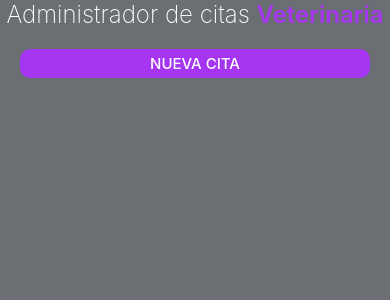
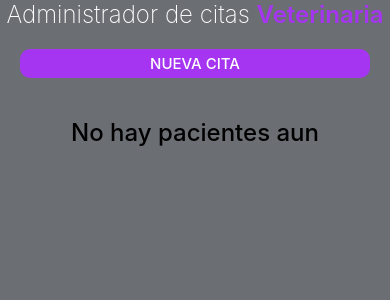
Before and after one commit to Lautaro261/citasApp, a React Native app: screen / in a window 390 px wide. Shown: the top 300 px of the page. Built offline with nearby package versions, Linux system fonts and the light colour scheme.

Commit message:
incorporacion de componente paciente

```diff
--- a/App.js
+++ b/App.js
@@ -1,7 +1,8 @@
 import React from 'react';
 import {useState} from 'react';
-import {Text, StyleSheet, SafeAreaView, Pressable} from 'react-native';
+import {Text, StyleSheet, SafeAreaView, Pressable, FlatList} from 'react-native';
 import Form from './src/components/Form';
+import Paciente from './src/components/Paciente';
 
 const App = () => {
   const [visibleModal, setVisibleModal] = useState(false);
@@ -22,6 +23,24 @@ const App = () => {
       <Pressable onPress={handlerPress} style={style.btnOnPress}>
         <Text style={style.btnText}>nueva cita</Text>
       </Pressable>
+
+      {pacientes.length===0 ?
+      <Text style={style.nop}>No hay pacientes aun</Text> :
+
+      <FlatList
+      data={pacientes}
+      keyExtractor={(item)=>{item.id}}
+      renderItem={({item})=>{
+        console.log(item)
+        return(
+          <Paciente
+          /* key={item.id} */
+          item={item}
+          />
+        )
+      }}
+      />
+      }
 
       <Form
       pacientes={pacientes}
@@ -62,6 +81,20 @@ const style = StyleSheet.create({
     fontWeight: '500',
     textTransform: 'uppercase',
   },
+  yes:{
+    marginTop: 40,
+    textAlign:'center',
+    fontSize:24,
+    fontWeight:'500'
+
+  },
+  nop:{
+    marginTop: 40,
+    textAlign:'center',
+    fontSize:24,
+    fontWeight:'500'
+
+  }
 });
 
 export default App;
--- a/src/components/Form.jsx
+++ b/src/components/Form.jsx
@@ -37,6 +37,7 @@ const Form = ({visibleModal, setVisibleModal, setPacientes, pacientes}) => {
 
     console.log('agregando paciente che :D')
     const nuevoPaciente ={
+      id: Date.now(),
       paciente,
       propietario,
       email,
@@ -46,6 +47,13 @@ const Form = ({visibleModal, setVisibleModal, setPacientes, pacientes}) => {
     }
     console.log(nuevoPaciente)
     setPacientes([...pacientes, nuevoPaciente])
+    setPaciente('')
+    setPropietario('')
+    setEmail('')
+    setNumero('')
+    setFecha(new Date())
+    setSintomas('')
+    setVisibleModal(!visibleModal)
   };
 
   return (
--- /dev/null
+++ b/src/components/Paciente.jsx
@@ -0,0 +1,14 @@
+import React from "react";
+import { Text, View } from "react-native";
+
+
+const Paciente = ({item})=>{
+    const {paciente, fecha} = item
+    console.log('desde pcientes', item)
+
+    return(
+        <Text>{paciente}</Text>
+    )
+}
+
+export default Paciente;
```
